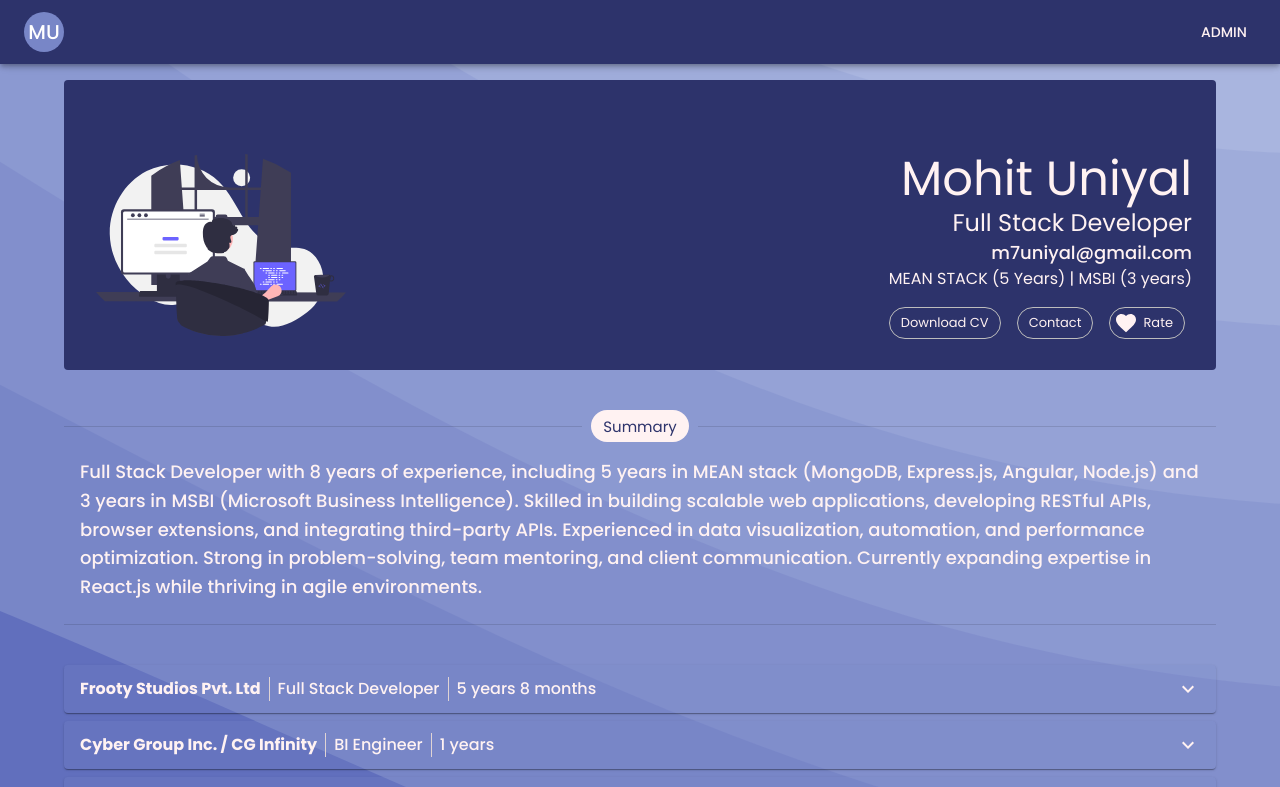
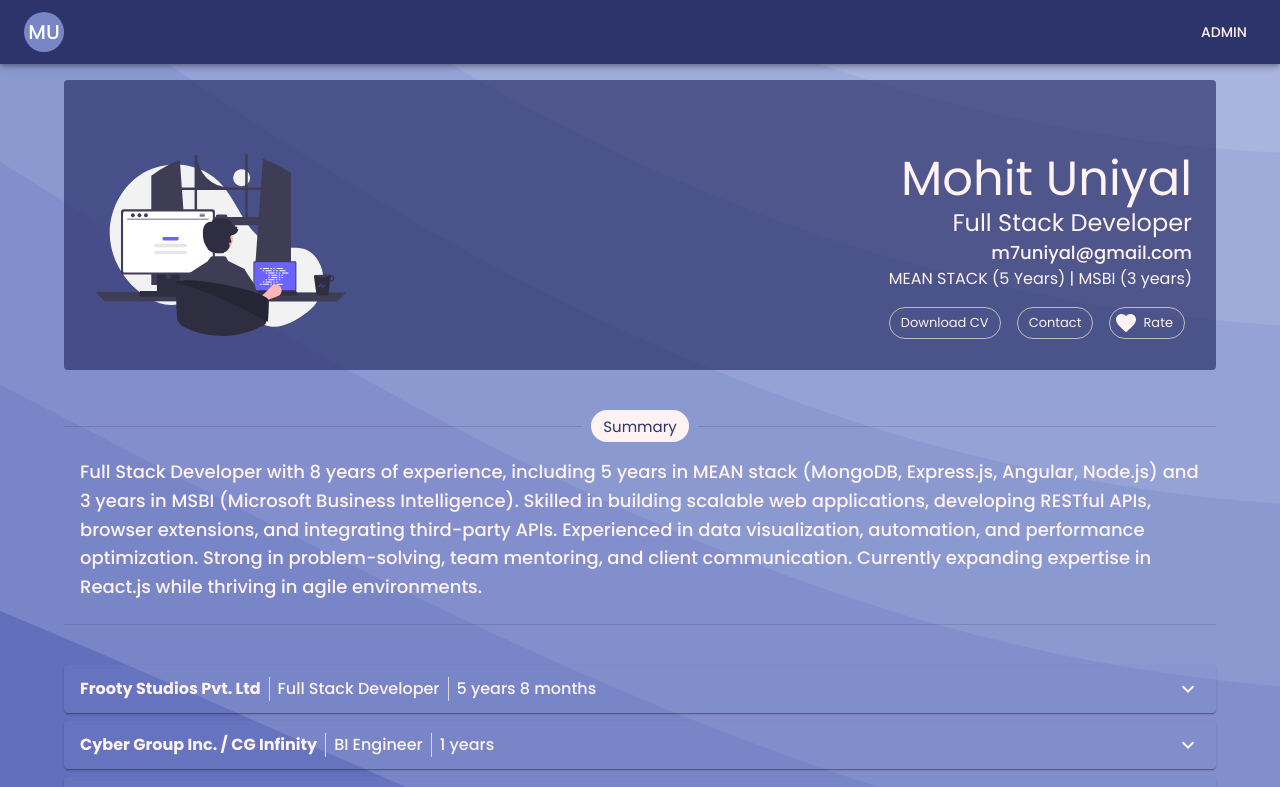
Before and after one commit to Mohit7th/resume, a React (Create React App) app: page / in a window 1280 px wide. Shown: the top 787 px of the page. Built offline with nearby package versions, Linux system fonts and the light colour scheme.

Commit message:
title header background color change

```diff
--- a/src/components/home/TitleHeader.tsx
+++ b/src/components/home/TitleHeader.tsx
@@ -43,7 +43,7 @@ export default function TitleHeader() {
                 width: "100%",
                 height: "100%",
                 borderRadius: 1,
-                bgcolor: "primary.dark",
+                bgcolor: "rgba(45, 51, 107, 0.7)",
                 pt: 5,
                 mt: 8,
             }}
```
